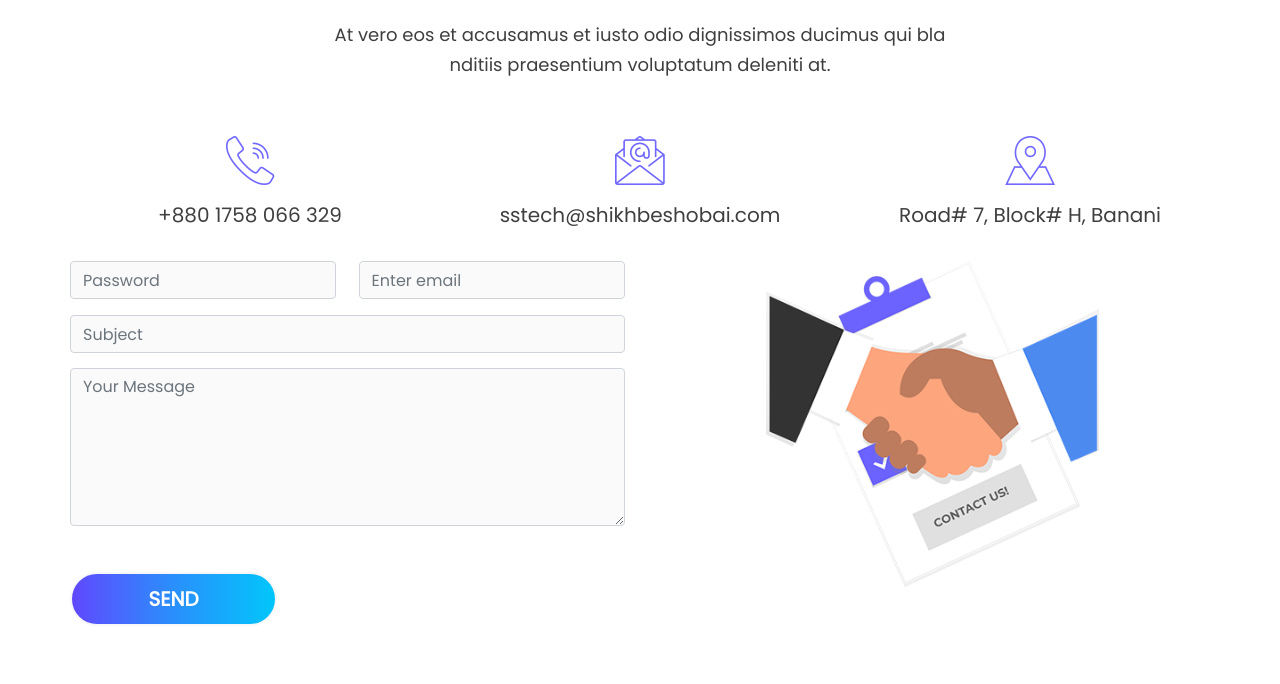
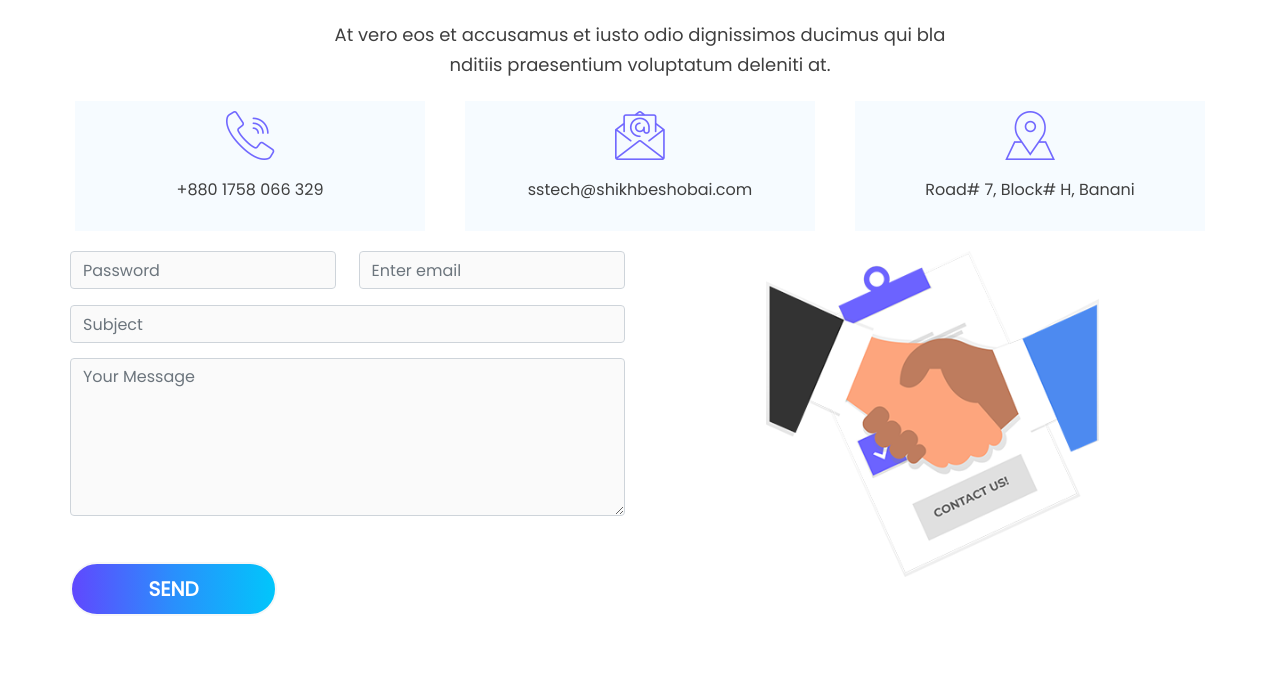
Before and after one commit to amit107108/jqueryBootstrap, a plain HTML site: page index.html in a window 1280 px wide. Shown: the part 4585-5269 px from the top of the page. Drawn offline with nearby package versions, Linux system fonts and the light colour scheme.

Commit message:
Update style.css

```diff
--- a/style.css
+++ b/style.css
@@ -572,6 +572,14 @@ header .navbar-toggler {
 .contact-image img {
     width: 60%;
 }
+.contact-project {
+    background-color: rgb(246, 251, 255);;
+    margin: 5px;
+    padding: 10px;
+}
+.contact-project p {
+    font-size: 16px;
+}
 
 
 
```
